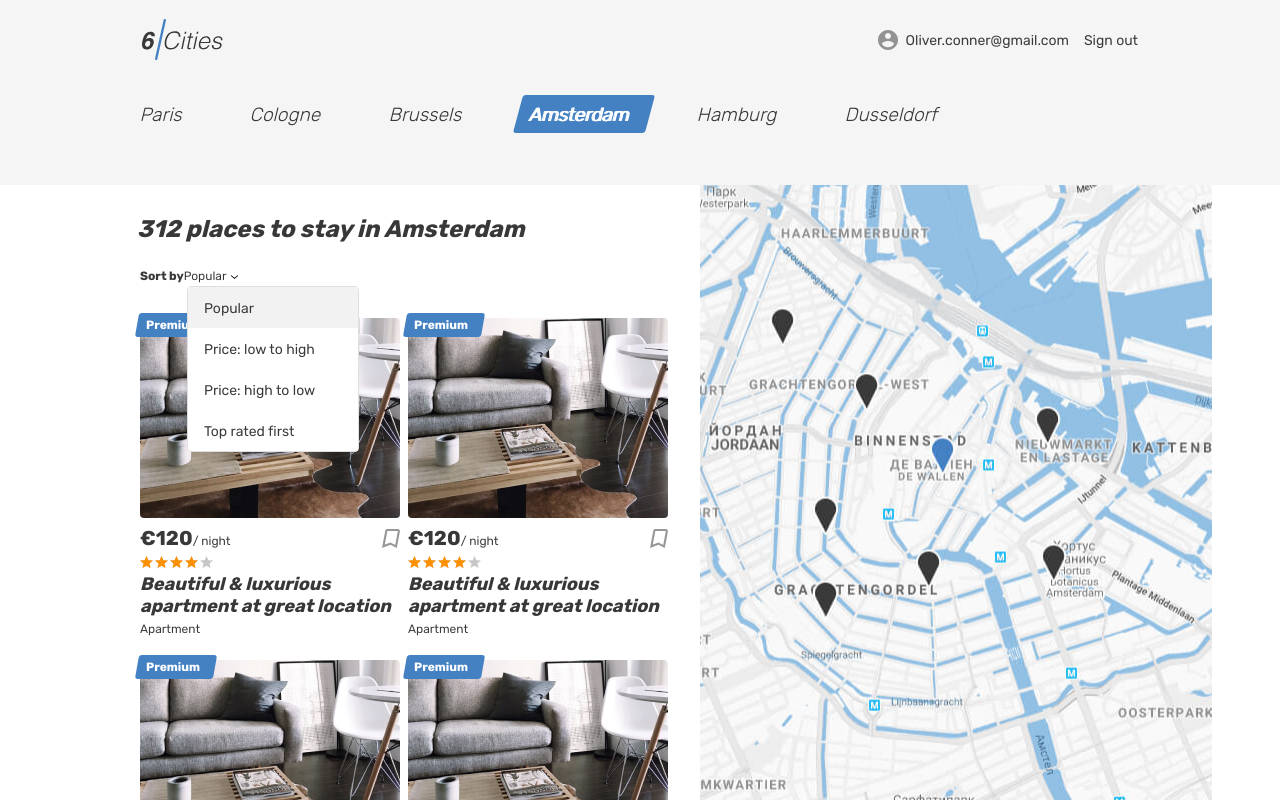
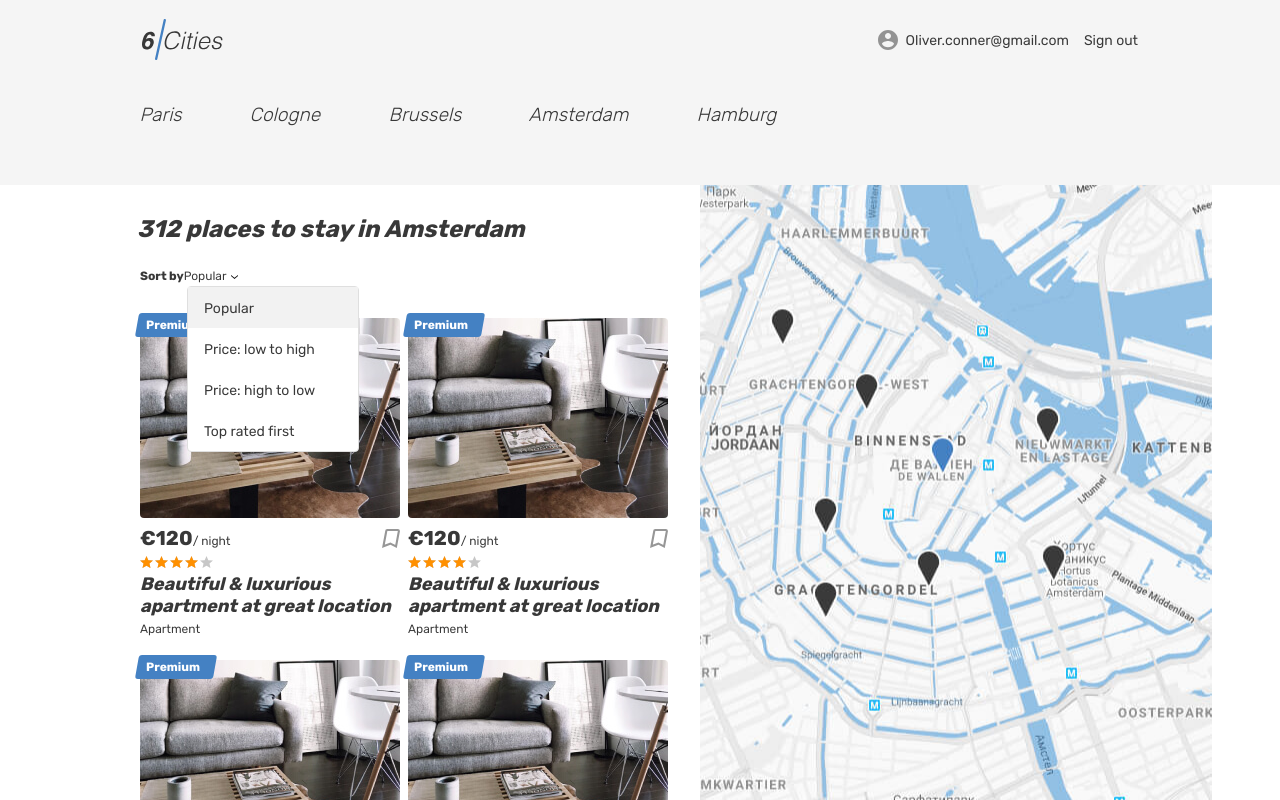
Before and after one commit to Bencivenga/703335-six-cities-9, a React (Create React App) app in the folder project/: page / in a window 1280 px wide. Built offline with nearby package versions, Linux system fonts and the light colour scheme.

Commit message:
Мапит повторяющиеся элементы

```diff
--- a/project/src/components/app/app.tsx
+++ b/project/src/components/app/app.tsx
@@ -2,10 +2,11 @@ import MainPage from '../main-page/main-page';
 
 type AppScreenProps = {
   placeOffersCount: number;
+  cities: string[];
 };
 
-function App({placeOffersCount}: AppScreenProps): JSX.Element {
-  return <MainPage placeOffersCount={placeOffersCount}/>;
+function App({placeOffersCount, cities}: AppScreenProps): JSX.Element {
+  return <MainPage placeOffersCount={placeOffersCount} cities={cities} />;
 }
 
 export default App;
--- /dev/null
+++ b/project/src/components/location-tab-item/location-tab-item.tsx
@@ -0,0 +1,15 @@
+type LocationTabItemProps = {
+  city: string;
+}
+
+function LocationTabItem({city}: LocationTabItemProps): JSX.Element {
+  return (
+    <li className="locations__item">
+      <a className="locations__item-link tabs__item" href="#">
+        <span>{city}</span>
+      </a>
+    </li>
+  );
+}
+
+export default LocationTabItem;
--- a/project/src/components/main-page/main-page.tsx
+++ b/project/src/components/main-page/main-page.tsx
@@ -1,10 +1,9 @@
+
 import PlaceCard from '../place-card/place-card';
+import LocationTabItem from '../location-tab-item/location-tab-item';
+import {MainPageProps} from '../../types/main-page-props';
 
-type MainPageProps = {
-  placeOffersCount: number;
-};
-
-function MainPage({ placeOffersCount }: MainPageProps): JSX.Element {
+function MainPage({ placeOffersCount, cities }: MainPageProps): JSX.Element {
   return (
     <>
       <div style={{ display: 'none' }}>
@@ -75,36 +74,9 @@ function MainPage({ placeOffersCount }: MainPageProps): JSX.Element {
           <div className="tabs">
             <section className="locations container">
               <ul className="locations__list tabs__list">
-                <li className="locations__item">
-                  <a className="locations__item-link tabs__item" href="#">
-                    <span>Paris</span>
-                  </a>
-                </li>
-                <li className="locations__item">
-                  <a className="locations__item-link tabs__item" href="#">
-                    <span>Cologne</span>
-                  </a>
-                </li>
-                <li className="locations__item">
-                  <a className="locations__item-link tabs__item" href="#">
-                    <span>Brussels</span>
-                  </a>
-                </li>
-                <li className="locations__item">
-                  <a className="locations__item-link tabs__item tabs__item--active">
-                    <span>Amsterdam</span>
-                  </a>
-                </li>
-                <li className="locations__item">
-                  <a className="locations__item-link tabs__item" href="#">
-                    <span>Hamburg</span>
-                  </a>
-                </li>
-                <li className="locations__item">
-                  <a className="locations__item-link tabs__item" href="#">
-                    <span>Dusseldorf</span>
-                  </a>
-                </li>
+                {cities.map((item) => (
+                  <LocationTabItem city={item} key={Math.random()} />
+                ))}
               </ul>
             </section>
           </div>
@@ -140,11 +112,9 @@ function MainPage({ placeOffersCount }: MainPageProps): JSX.Element {
                   </ul>
                 </form>
                 <div className="cities__places-list places__list tabs__content">
-                  <PlaceCard />
-                  <PlaceCard />
-                  <PlaceCard />
-                  <PlaceCard />
-                  <PlaceCard />
+                  {[...Array(placeOffersCount)].map(() => (
+                    <PlaceCard key={Math.random()} />
+                  ))}
                 </div>
               </section>
               <div className="cities__right-section">
--- a/project/src/index.tsx
+++ b/project/src/index.tsx
@@ -4,12 +4,14 @@ import App from './components/app/app';
 
 const Settings = {
   PLACE_OFFERS_COUNT: 5,
+  CITIES: ['Paris', 'Cologne', 'Brussels', 'Amsterdam', 'Hamburg'],
 };
 
 ReactDOM.render(
   <React.StrictMode>
     <App
       placeOffersCount = {Settings.PLACE_OFFERS_COUNT}
+      cities = {Settings.CITIES}
     />
   </React.StrictMode>,
   document.getElementById('root'));
--- /dev/null
+++ b/project/src/types/main-page-props.ts
@@ -0,0 +1,4 @@
+export type MainPageProps = {
+  placeOffersCount: number;
+  cities: string[];
+};
```
Also changed, not shown: project/src/components/main-empty-page/main-empty-page.tsx (+5 -34 lines).
